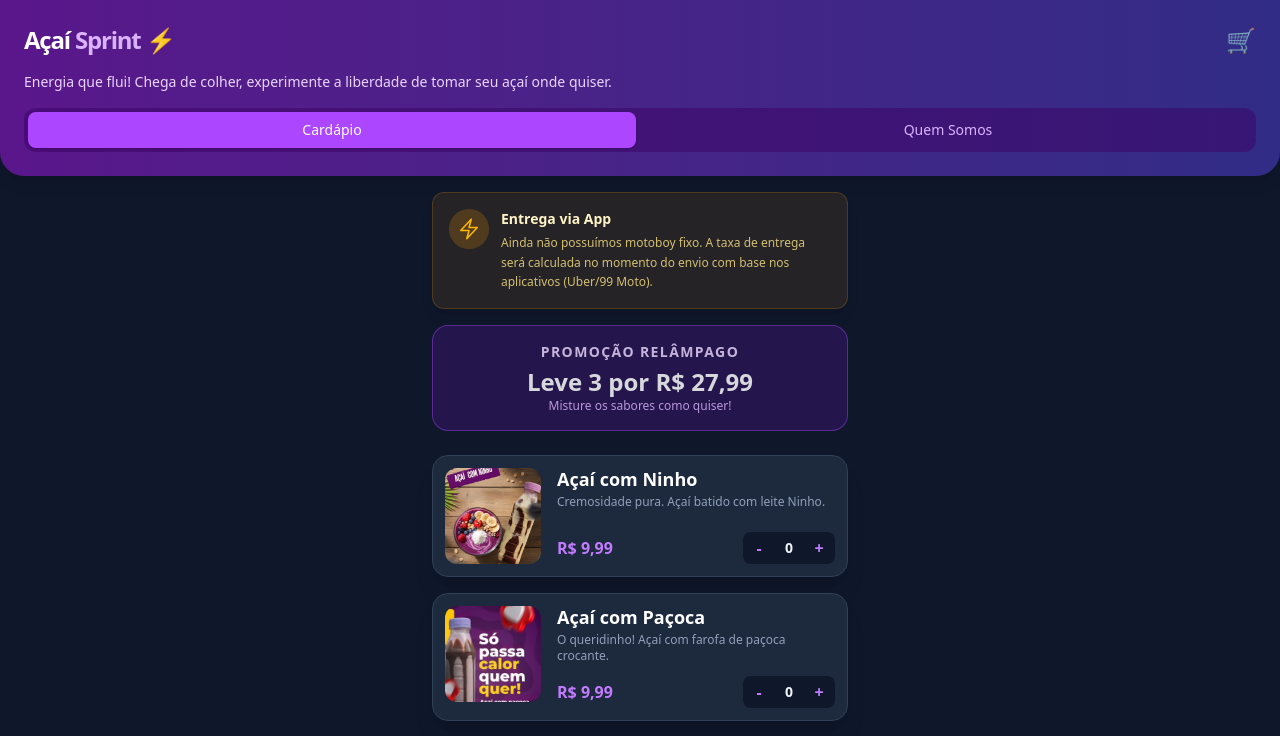
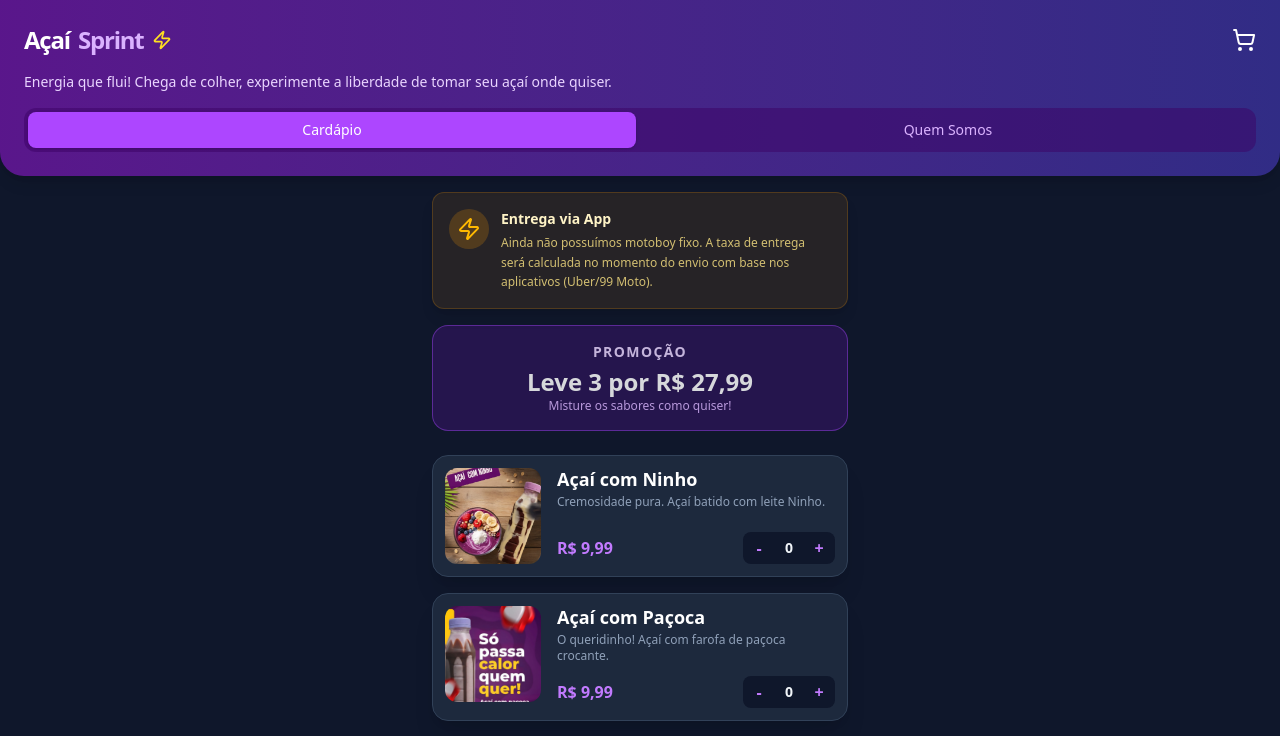
Before and after one commit to dgbarros/acai-sprint, a React (Vite) app in the folder cardapio-digital/: page / in a window 1280 px wide. Shown: the top 736 px of the page. Built offline with nearby package versions, Linux system fonts and the light colour scheme.

Commit message:
fix: Instalando lib de icons e inserindo nos componentes

```diff
--- a/cardapio-digital/package.json
+++ b/cardapio-digital/package.json
@@ -10,6 +10,7 @@
     "preview": "vite preview"
   },
   "dependencies": {
+    "lucide-react": "^0.563.0",
     "react": "^19.2.0",
     "react-dom": "^19.2.0"
   },
--- a/cardapio-digital/src/App.tsx
+++ b/cardapio-digital/src/App.tsx
@@ -38,7 +38,7 @@ export default function App() {
   const { qtdTotal, totalFinanceiro, combos } = calcularTotal();
 
   const enviarPedido = () => {
-    let mensagem = `*PEDIDO AÇAÍ SPRINT* 🟣\n\n`;
+    let mensagem = `*PEDIDO AÇAÍ SPRINT*\n\n`;
 
     Object.keys(carrinho).forEach((idStr) => {
       const id = Number(idStr);
@@ -49,9 +49,9 @@ export default function App() {
       }
     });
 
-    mensagem += `\n📦 *Total de Itens:* ${qtdTotal}`;
+    mensagem += `\n *Total de Itens:* ${qtdTotal}`;
     if (combos > 0) mensagem += ` (Aplicado ${combos}x Promoção)`;
-    mensagem += `\n💰 *Valor Final:* R$ ${totalFinanceiro.toFixed(2)}`;
+    mensagem += `\n *Valor Final:* R$ ${totalFinanceiro.toFixed(2)}`;
     mensagem += `\n\n_Aguardo instruções de pagamento e entrega._`;
 
     const link = `https://wa.me/5511915114581?text=${encodeURIComponent(mensagem)}`;
--- a/cardapio-digital/src/components/Header.tsx
+++ b/cardapio-digital/src/components/Header.tsx
@@ -1,3 +1,5 @@
+import { ShoppingCart, Zap } from "lucide-react";
+
 interface HeaderProps{
     qtdTotal: number;
     telaAtual: 'menu' | 'quem_somos';
@@ -8,13 +10,14 @@ export default function Header({ qtdTotal, telaAtual, setTelaAtual}: HeaderProps
 return (
     <header className="bg-gradient-to-r from-purple-900 to-indigo-900 p-6 shadow-lg rounded-b-3xl">
       <div className="flex items-center justify-between mb-4">
-        <h1 className="text-2xl font-bold text-white tracking-tighter">
-          Açaí <span className="text-purple-300">Sprint</span> ⚡
+        <h1 className="text-2xl font-bold text-white tracking-tighter flex items-center gap-2">
+          Açaí <span className="text-purple-300">Sprint</span>
+          <Zap className="w-5 h-5 text-yellow-300"/>
         </h1>
 
 
         <div className="relative">
-          <span className="text-2xl">🛒</span>
+          <ShoppingCart className="w-6 h-6 text-white"/>
           {qtdTotal > 0 && (
             <span className="absolute -top-2 -right-2 bg-red-500 text-white text-xs font-bold w-5 h-5 flex items-center justify-center rounded-full">
               {qtdTotal}
--- a/cardapio-digital/src/components/ProductCard.tsx
+++ b/cardapio-digital/src/components/ProductCard.tsx
@@ -1,4 +1,5 @@
 import { PRODUCTS } from "../data/products";
+import { Clock, Zap } from "lucide-react";
 
 interface MainContentProps {
   telaAtual: "menu" | "quem_somos";
@@ -19,20 +20,7 @@ export default function MainContent({
         <>
           <div className="bg-amber-500/10 border border-amber-500/20 rounded-xl p-4 mb-4 flex items-start gap-3 shadow-lg animate-fade-in">
             <div className="bg-amber-500/20 p-2 rounded-full text-amber-400">
-              <svg
-                xmlns="http://www.w3.org/2000/svg"
-                fill="none"
-                viewBox="0 0 24 24"
-                strokeWidth={1.5}
-                stroke="currentColor"
-                className="w-6 h-6"
-              >
-                <path
-                  strokeLinecap="round"
-                  strokeLinejoin="round"
-                  d="M3.75 13.5l10.5-11.25L12 10.5h8.25L9.75 21.75 12 13.5H3.75z"
-                />{" "}
-              </svg>
+              <Zap/>
             </div>
 
             <div>
@@ -49,7 +37,7 @@ export default function MainContent({
           {/* Banner da Promoção */}
           <div className="bg-purple-600/20 border border-purple-500/50 p-4 rounded-2xl mb-6 text-center animate-pulse">
             <p className="text-purple-200 text-sm font-bold uppercase tracking-widest mb-1">
-              Promoção Relâmpago
+              Promoção
             </p>
             <h2 className="text-2xl font-bold text-white">
               Leve 3 por R$ 27,99
@@ -162,7 +150,10 @@ export default function MainContent({
               Horário de Atendimento
             </h3>
             <ul className="text-slate-400 space-y-2">
-              <li>🕒 Seg a Dom: 13h às 18h</li>
+              <li className="flex items-center gap-2">
+                <Clock className="w-4 h-4 text-purple-400"/>
+                <span>Seg a Dom: 13h às 18h</span>
+              </li>
             </ul>
           </div>
         </div>
```
Also changed, not shown: 1 other file (tests, documents, lock files or other folders).
